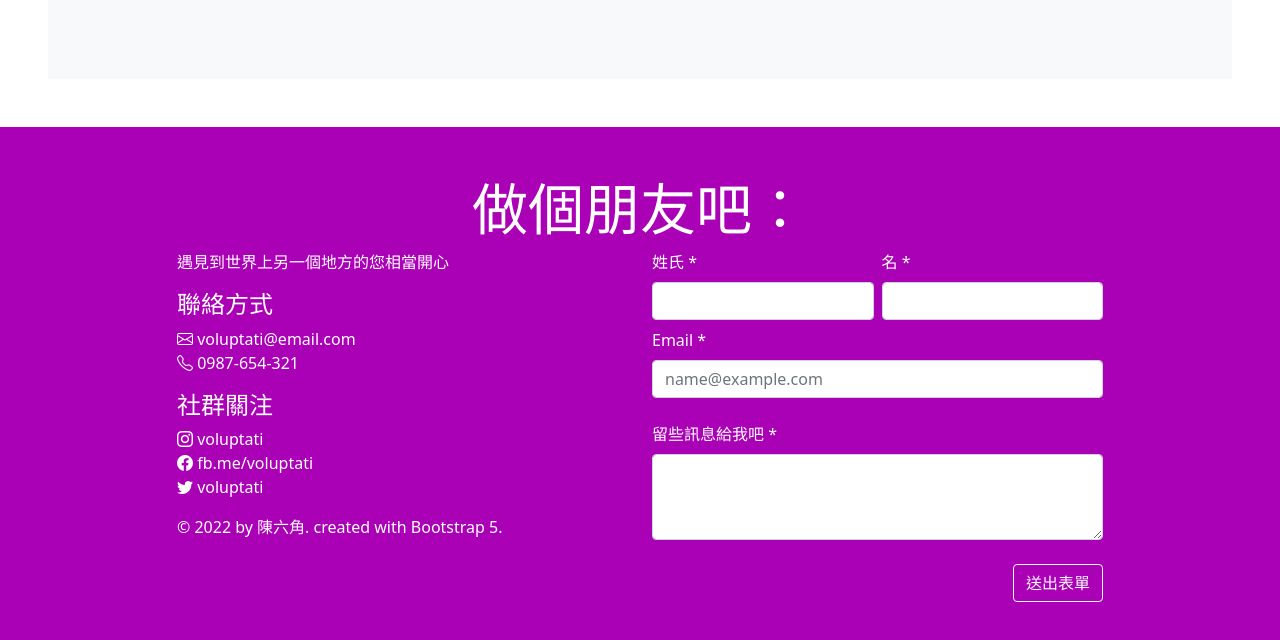
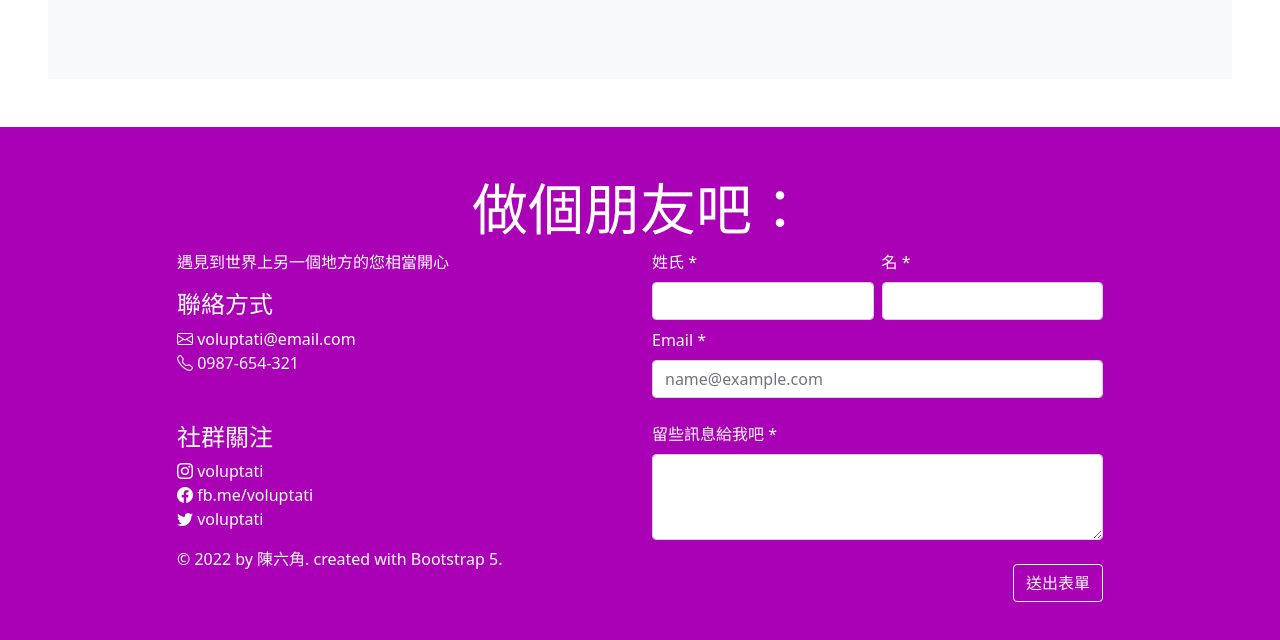
Before and after one commit to jaosn60810/bootstrap5-CV, a website: page index.html in a window 1280 px wide. Shown: the part 1888-2528 px from the top of the page. Drawn offline with nearby package versions, Linux system fonts and the light colour scheme.

Commit message:
個人簡歷：Footer 製作及表單驗證樣式調整

```diff
--- a/index.html
+++ b/index.html
@@ -163,7 +163,7 @@
               <li><i class="bi bi-envelope"></i> voluptati@email.com</li>
               <li><i class="bi bi-telephone"></i> 0987-654-321</li>
             </ul>
-            <h3 class="h4 😗😊">社群關注</h3>
+            <h3 class="h4 mt-5">社群關注</h3>
             <ul class="list-unstyled">
               <li><i class="bi bi-instagram"></i> voluptati</li>
               <li><i class="bi bi-facebook"></i> fb.me/voluptati</li>
```
